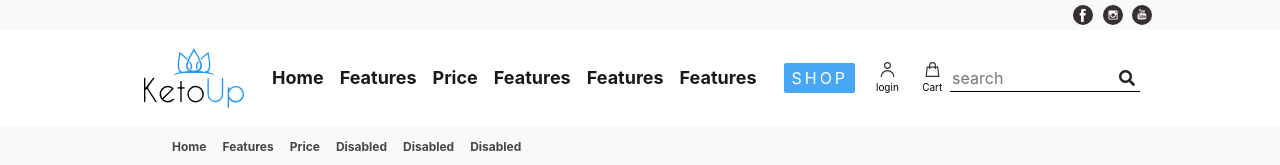
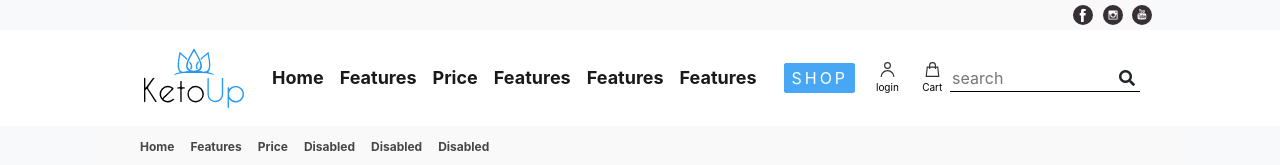
Before and after one commit to muhammad-umair-brainx/ketoup, a plain HTML site: page index.html in a window 1280 px wide. Shown: the top 165 px of the page. Drawn offline with nearby package versions, Linux system fonts and the light colour scheme.

Commit message:
child nav width adjusted

```diff
--- a/css/ketoup.css
+++ b/css/ketoup.css
@@ -76,6 +76,14 @@
         display: none;
     }
 }
+
+@media screen and (max-width: 1300px) {
+    .child-nav{
+        width: 85% !important;
+        margin: auto;
+    }
+}
+
 
 .header {
     background-color: #F8F9FA;
@@ -413,3 +421,8 @@ a:hover{
 .nav-btn a:hover{
     color: white;
 }
+
+.child-nav{
+    width: 84%;
+    margin: auto;
+}
--- a/index.html
+++ b/index.html
@@ -116,7 +116,7 @@
     </div>
 
     <div class="header-child">
-        <nav class="navbar navbar-expand-lg navbar-light ">
+        <nav class="navbar navbar-expand-lg navbar-light child-nav ">
             <div class="collapse navbar-collapse" id="">
                 <ul class="navbar-nav">
                     <li class="nav-item active">
@@ -152,24 +152,10 @@
 
 <section class="banner">
 
-    <!--<div class="banner-img">-->
-    <!--<img src="img/banner-img.jpg" alt="">-->
-    <!--</div>-->
 
-    <!--<div class="banner-content col-sm-6 col-6 col-md-6">-->
 
-    <!--<h1>TASTE OF YOUR <br>CHOICE</h1>-->
-    <!--<button type="button">SHOP</button>-->
-
-    <!--</div>-->
     <div id="demo" class="carousel slide" data-ride="carousel">
 
-        <!-- Indicators -->
-        <!--<ul class="carousel-indicators">-->
-        <!--<li data-target="#demo" data-slide-to="0" class="active"></li>-->
-        <!--<li data-target="#demo" data-slide-to="1"></li>-->
-        <!--<li data-target="#demo" data-slide-to="2"></li>-->
-        <!--</ul>-->
 
         <!-- The slideshow -->
         <div class="carousel-inner">
```
